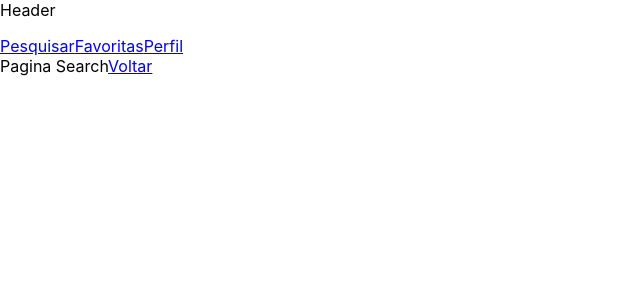
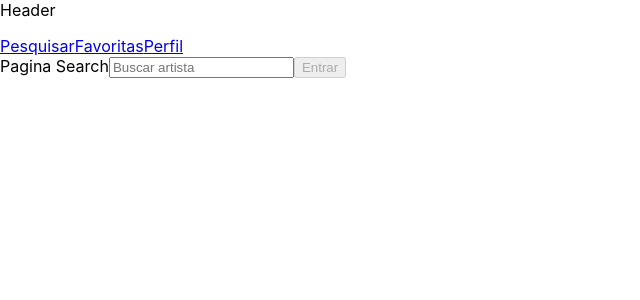
Before and after one commit to patriciapadilha/MyMusicApp, a React (Create React App) app: page /search in a window 1280 px wide. Shown: the top 300 px of the page, without its empty margins (0-640 px from the left). Built offline with nearby package versions, Linux system fonts and the light colour scheme.

Commit message:
Requisito 5 - search input e validação

```diff
--- a/src/pages/Login.jsx
+++ b/src/pages/Login.jsx
@@ -4,8 +4,8 @@ import { createUser } from '../services/userAPI';
 import Loading from '../components/Loading';
 
 class Login extends React.Component {
-  constructor() {
-    super();
+  constructor(props) {
+    super(props);
 
     this.onInputChange = this.onInputChange.bind(this);
     this.validateLogin = this.validateLogin.bind(this);
@@ -71,7 +71,7 @@ class Login extends React.Component {
         >
           Entrar
         </button>
-        { loading && <Loading /> }
+        {loading && <Loading /> }
       </div>
     );
   }
--- a/src/pages/Search.jsx
+++ b/src/pages/Search.jsx
@@ -1,14 +1,57 @@
 import React from 'react';
-import { Link } from 'react-router-dom';
 import Header from '../components/Header';
 
 class Search extends React.Component {
+  constructor() {
+    super();
+
+    this.onInputChange = this.onInputChange.bind(this);
+    this.validateSearch = this.validateSearch.bind(this);
+    this.state = {
+      artist: '',
+      searchIsDisabled: true,
+    };
+  }
+
+  onInputChange({ target }) {
+    const { name, value } = target;
+    this.setState({ [name]: value }, () => this.validateSearch());
+  }
+
+  validateSearch() {
+    const { artist } = this.state;
+    const minCharacters = 2;
+    if (artist.length >= minCharacters) {
+      this.setState({ searchIsDisabled: false });
+    } else {
+      this.setState({ searchIsDisabled: true });
+    }
+  }
+
   render() {
+    const { artist, searchIsDisabled } = this.state;
     return (
       <div data-testid="page-search">
         <Header />
         Pagina Search
-        <Link to="/">Voltar</Link>
+        <label htmlFor="search-artist">
+          <input
+            type="text"
+            placeholder="Buscar artista"
+            id="search-artist"
+            name="artist"
+            data-testid="search-artist-input"
+            onChange={ this.onInputChange }
+            value={ artist }
+          />
+        </label>
+        <button
+          disabled={ searchIsDisabled }
+          type="button"
+          data-testid="search-artist-button"
+        >
+          Entrar
+        </button>
       </div>
     );
   }
```
